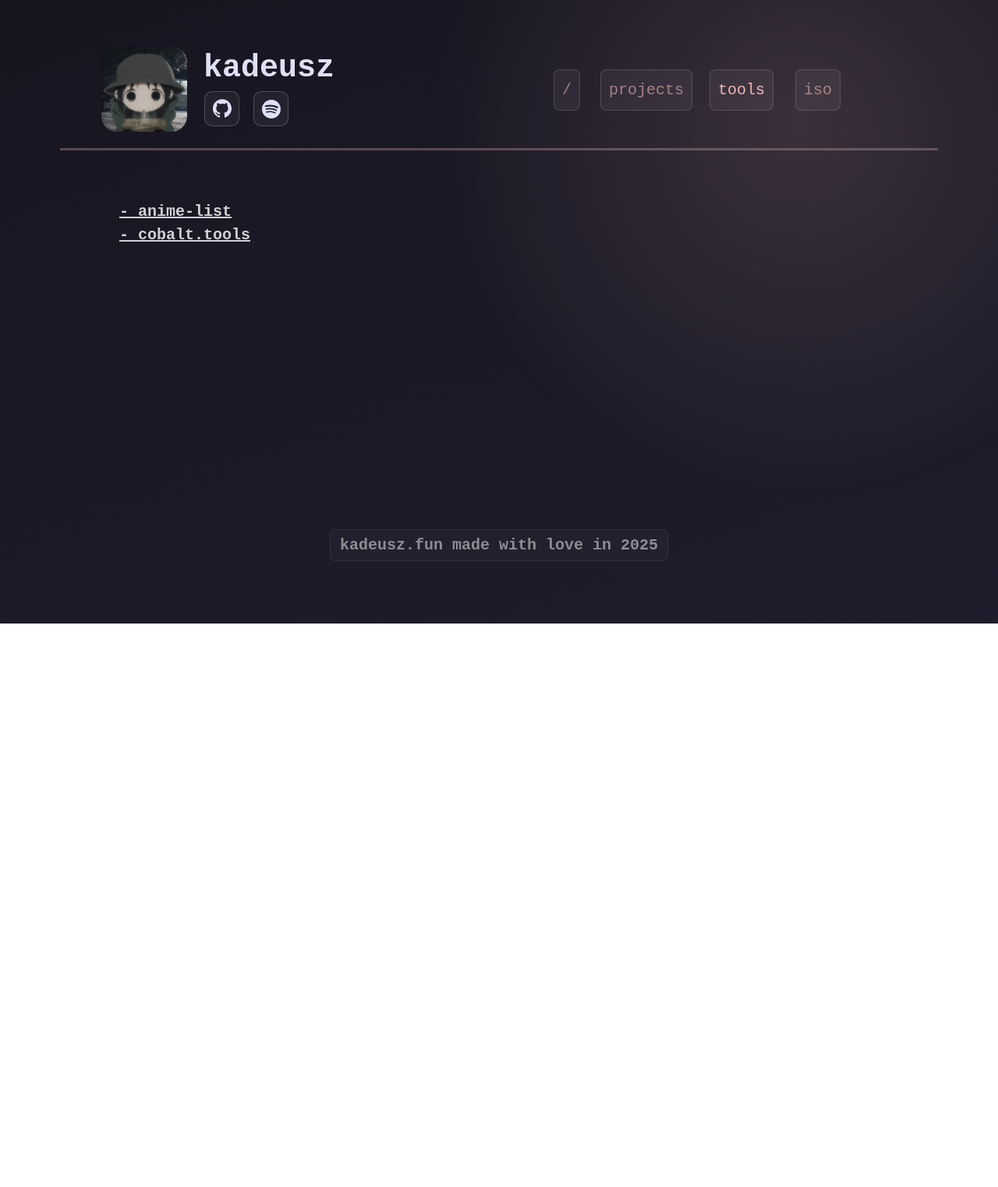
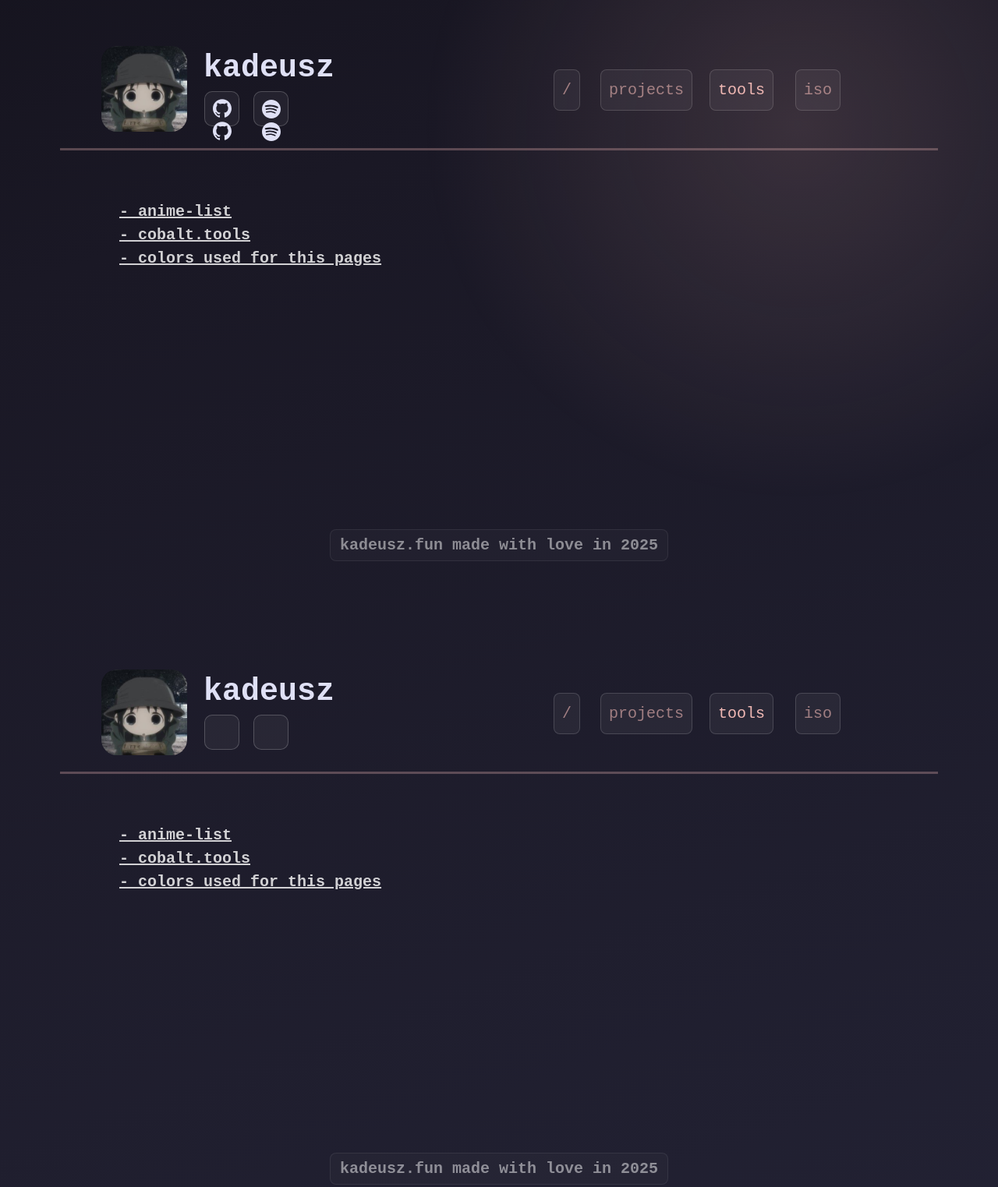
Before and after one commit to kadeusz111/site, a plain HTML site: page tools/index.html in a window 1280 px wide. Shown: the whole page at 78% size. Before the commit the page ends 800 px from the top, so only its background shows below. Drawn offline with Linux system fonts and the light colour scheme; no server answers.

Commit message:
Update index.html

```diff
--- a/tools/index.html
+++ b/tools/index.html
@@ -23,7 +23,49 @@
     <div class="bottomtext">kadeusz.fun made with love in 2025</div>
     <a href="../anime/index.html" class="toolslist anime-list">- anime-list</a>
     <a href="https://cobalt.tools/" class="toolslist cobalt">- cobalt.tools</a>
+    <a href="../4fun/colors/index.html" class="toolslist colors">- colors used for this pages</a>
 
+    <div class="ufolud"></div>
+      <div id="icons" style="display: none;">
+        <svg id="icon-github" viewBox="0 0 24 24" fill="currentColor" xmlns="http://www.w3.org/2000/svg">
+            <path d="M12 0.297c-6.627 0-12 5.373-12 12 0 5.303 3.438 9.8 8.205 11.387.6.113.82-.258.82-.577 0-.285-.01-1.04-.015-2.04-3.338.726-4.042-1.61-4.042-1.61-.546-1.387-1.333-1.757-1.333-1.757-1.09-.745.082-.729.082-.729 1.205.085 1.838 1.237 1.838 1.237 1.07 1.834 2.807 1.304 3.492.997.108-.775.42-1.305.763-1.605-2.665-.304-5.466-1.333-5.466-5.933 0-1.31.468-2.38 1.235-3.22-.135-.303-.54-1.523.105-3.176 0 0 1.005-.322 3.3 1.23a11.47 11.47 0 013.003-.404c1.02.004 2.045.138 3.003.404 2.28-1.552 3.285-1.23 3.285-1.23.645 1.653.24 2.873.12 3.176.765.84 1.23 1.91 1.23 3.22 0 4.61-2.805 5.625-5.475 5.92.435.37.81 1.096.81 2.21 0 1.595-.015 2.877-.015 3.27 0 .315.21.69.825.57C20.565 22.092 24 17.592 24 12.297c0-6.627-5.373-12-12-12"/>
+        </svg>
+
+        <svg id="icon-spotify" viewBox="0 0 24 24" fill="currentColor" xmlns="http://www.w3.org/2000/svg">
+            <path d="M12 0C5.4 0 0 5.4 0 12s5.4 12 12 12 12-5.4 12-12S18.66 0 12 0zm5.521 17.34c-.24.359-.66.48-1.021.24-2.82-1.74-6.36-2.101-10.561-1.141-.418.122-.779-.179-.899-.539-.12-.421.18-.78.54-.9 4.56-1.021 8.52-.6 11.64 1.32.42.18.479.659.301 1.02zm1.44-3.3c-.301.42-.841.6-1.262.3-3.239-1.98-8.159-2.58-11.939-1.38-.479.12-1.02-.12-1.14-.6-.12-.48.12-1.021.6-1.141C9.6 9.9 15 10.561 18.72 12.84c.361.181.54.78.241 1.2zm.12-3.36C15.24 8.4 8.82 8.16 5.16 9.301c-.6.179-1.2-.181-1.38-.721-.18-.601.18-1.2.72-1.381 4.26-1.26 11.28-1.02 15.721 1.621.539.3.719 1.02.419 1.56-.299.421-1.02.599-1.559.3z">
+        </svg>
+
+        <!-- dodaj kolejne -->
+      </div>
+  </div>
+  <script src="../script.js"></script>
+</body>
+</html><!DOCTYPE html>
+<html lang="en">
+<head>
+  <meta name="viewport" content="width=device-width, initial-scale=1.0">
+  <meta charset="UTF-8">
+  <title>kadeusz.fun</title>
+  <link rel="stylesheet" href="style.css">
+</head>
+<body>
+  <div class="container">
+
+    <div class="title">kadeusz</div>
+    <img class="avatar" src="../assets/pfp.png" alt="Avatar">
+    <div class="square-box left"></div>
+    <div class="square-box right"></div>
+    <div class="line"></div>
+    <a href="../index.html" class="slash">/</a>
+    <a href="../tools/index.html" class="tools">tools</a>
+    <a href="../projects/index.html" class="projects">projects</a>
+    <a href="../iso/index.html" class="iso">iso</a>
+    <a href="https://github.com/kadeusz111" class="icon left-icon" id="github-link" target="_blank"></a>
+    <a href="https://open.spotify.com/user/31mhbe3butfpxn4374zqknzlq6wu" class="icon right-icon" id="spotify-link" target="_blank"></a>
+    <div class="bottomtext">kadeusz.fun made with love in 2025</div>
+    <a href="../anime/index.html" class="toolslist anime-list">- anime-list</a>
+    <a href="https://cobalt.tools/" class="toolslist cobalt">- cobalt.tools</a>
+    <a href="../4fun/colors/index.html" class="toolslist colors">- colors used for this pages</a>
 
     <div class="ufolud"></div>
       <div id="icons" style="display: none;">
```
